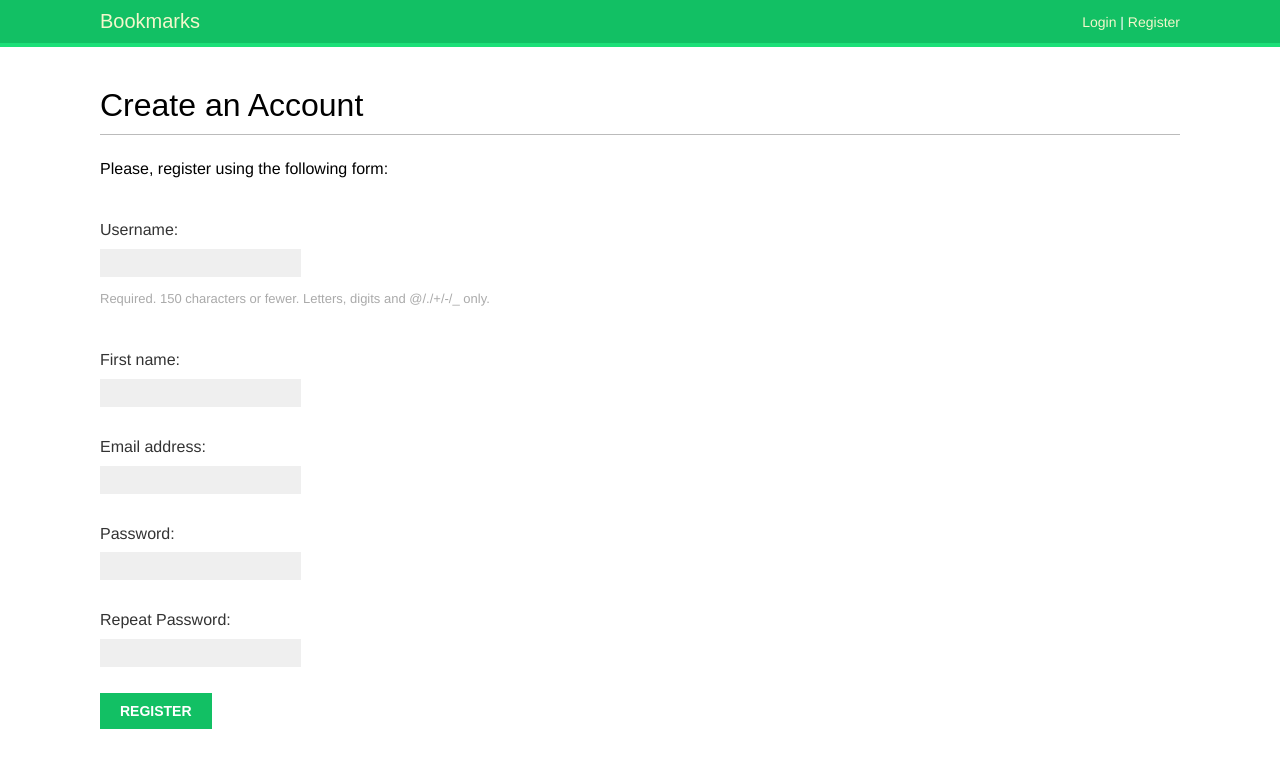
After one commit to abhie-lp/image-share, a Django app: page /account/register/ in a window 1280 px wide. The commit adds this page. Shown: the top 768 px of the page. Run offline with Django 3.2, Linux system fonts and the light colour scheme; some web fonts are replaced.

Commit message:
Added user registration view

```diff
--- a/accounts/forms.py
+++ b/accounts/forms.py
@@ -1,6 +1,22 @@
 from django import forms
+from django.contrib.auth.models import User
 
 
 class LoginForm(forms.Form):
     username = forms.CharField()
     password = forms.CharField(widget=forms.PasswordInput)
+
+
+class UserRegistrationForm(forms.ModelForm):
+    password = forms.CharField(label="Password", widget=forms.PasswordInput)
+    password2 = forms.CharField(label="Repeat Password", widget=forms.PasswordInput)
+
+    class Meta:
+        model = User
+        fields = "username", "first_name", "email",
+
+    def clean_password2(self):
+        cd = self.cleaned_data
+        if cd["password2"] != cd["password"]:
+            raise forms.ValidationError("Passwords don't match.")
+        return cd["password2"]
--- /dev/null
+++ b/accounts/templates/accounts/register.html
@@ -0,0 +1,11 @@
+{% extends "base.html" %}
+{% block title %}Register{% endblock title %}
+{% block content %}
+    <h1>Create an Account</h1>
+    <p>Please, register using the following form:</p>
+    <form action="." method="POST">
+        {% csrf_token %}
+        {{user_form.as_p}}
+        <p><input type="submit" value="Register"></p>
+    </form>
+{% endblock content %}
--- a/accounts/templates/base.html
+++ b/accounts/templates/base.html
@@ -30,7 +30,8 @@
       {% if user.is_authenticated %}
         Hello {{user.username}},&nbsp; <a href="{% url 'logout' %}">Logout</a>
       {% else %}
-        <a href="{% url 'login' %}">Login</a>
+        <a href="{% url 'login' %}">Login</a> |
+        <a href="{% url 'register' %}">Register</a>
       {% endif %}
     </span>
   </div>
--- a/accounts/templates/registration/login.html
+++ b/accounts/templates/registration/login.html
@@ -5,7 +5,7 @@
     {% if form.errors %}
         <p>Your username and password didn't match. Please try again.</p>
     {% else %}
-        <p>Please use the following form to log-in:</p>
+        <p>Please use the following form to log-in: Don't have an account?? <a href="{% url 'register' %}">Register here</a>.</p>
     {% endif %}
     <div class="login-form">
     <form action="." method="POST">
--- a/accounts/urls.py
+++ b/accounts/urls.py
@@ -6,12 +6,13 @@ urlpatterns = [
     # path("login/", views.user_login, name="login"),
     # path("login/", auth_views.LoginView.as_view(), name="login"),
     # path("logout/", auth_views.LogoutView.as_view(), name="logout"),
-    # path("", views.dashboard, name="dashboard"),
     # path("password-change/", auth_views.PasswordChangeView.as_view(), name="password_change"),
     # path("password-change/done/", auth_views.PasswordChangeDoneView.as_view(), name="password_change_done"),
     # path("password-reset/", auth_views.PasswordResetView.as_view(), name="password_reset"),
     # path("password-reset/done/", auth_views.PasswordResetDoneView.as_view(), name="password_reset_done"),
     # path("password-reset/<uidb64>/<token>/", auth_views.PasswordResetConfirmView.as_view(), name="password_reset_confirm"),
     # path("password-reset/complete/", auth_views.PasswordResetCompleteView.as_view(), name="password_reset_complete"),
+    path("", views.dashboard, name="dashboard"),
     path("", include("django.contrib.auth.urls")),
+    path("register/", views.register, name="register"),
 ]
--- a/accounts/views.py
+++ b/accounts/views.py
@@ -1,34 +1,55 @@
-from .forms import LoginForm
+from . import forms
 
-from django.shortcuts import render
+from django.shortcuts import render, redirect
 from django.contrib.auth import authenticate, login
 from django.http.response import HttpResponse
 from django.contrib.auth.decorators import login_required
 
 
 
-def user_login(request):
-    if request.method == "POST":
-        form = LoginForm(data=request.POST)
+# def user_login(request):
+#     if request.method == "POST":
+#         form = forms.LoginForm(data=request.POST)
 
-        if form.is_valid():
-            cd = form.cleaned_data
-            user = authenticate(request, username=cd["username"], password=cd["password"])
+#         if form.is_valid():
+#             cd = form.cleaned_data
+#             user = authenticate(request, username=cd["username"], password=cd["password"])
 
-            if user is not None:
-                if user.is_active:
-                    login(request, user)
-                    return HttpResponse("Authenticated successfully.")
-                else:
-                    return HttpResponse("Disabled account.")
-            else:
-                return HttpResponse("Invalid login.")
-    else:
-        form = LoginForm()
+#             if user is not None:
+#                 if user.is_active:
+#                     login(request, user)
+#                     return HttpResponse("Authenticated successfully.")
+#                 else:
+#                     return HttpResponse("Disabled account.")
+#             else:
+#                 return HttpResponse("Invalid login.")
+#     else:
+#         form = forms.LoginForm()
 
-    return render(request, "accounts/login.html", {"form": form})
+#     return render(request, "accounts/login.html", {"form": form})
 
 
 @login_required
 def dashboard(request):
     return render(request, "accounts/dashboard.html", {"section": "dashboard"})
+
+
+def register(request):
+    if request.user.is_authenticated:
+        return redirect("dashboard")
+    if request.method == "POST":
+        user_form = forms.UserRegistrationForm(data=request.POST)
+
+        if user_form.is_valid():
+            # Create a new user object but avoid saving it yet
+            new_user = user_form.save(commit=False)
+            # Set the chosen password for the user
+            new_user.set_password(user_form.cleaned_data["password"])
+            # Now save the user to the db
+            new_user.save()
+
+            return render(request, "accounts/register_done.html", {"new_user": new_user})
+    else:
+        user_form = forms.UserRegistrationForm()
+
+    return render(request, "accounts/register.html", {"user_form": user_form})
```
Also changed, not shown: accounts/templates/accounts/register_done.html (added, +7 -0 lines), db.sqlite3.
